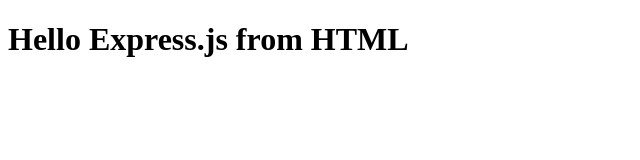
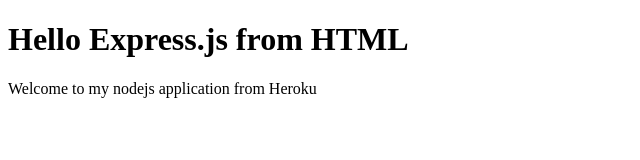
Before and after one commit to yotabyte-yad/web-server, a website: page public/index.html in a window 1280 px wide. Shown: the whole page, without its empty margins (0-640 px from the left). Drawn offline with Linux system fonts and the light colour scheme.

Commit message:
update index.html

```diff
--- a/public/index.html
+++ b/public/index.html
@@ -6,5 +6,6 @@
 	</head>
 	<body>
 		<h1> Hello Express.js from HTML </h1>
+		<p> Welcome to my nodejs application from Heroku</p>
 	</body>
 </html>
```
